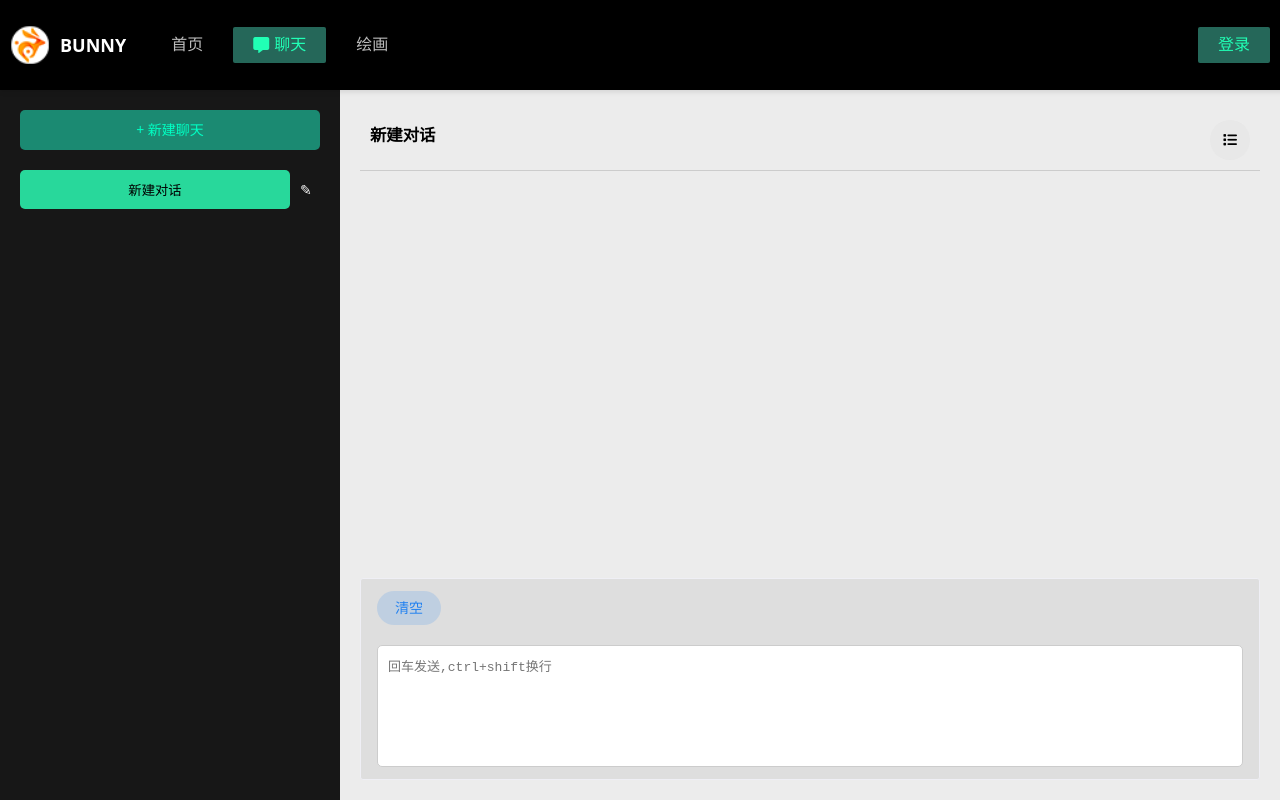
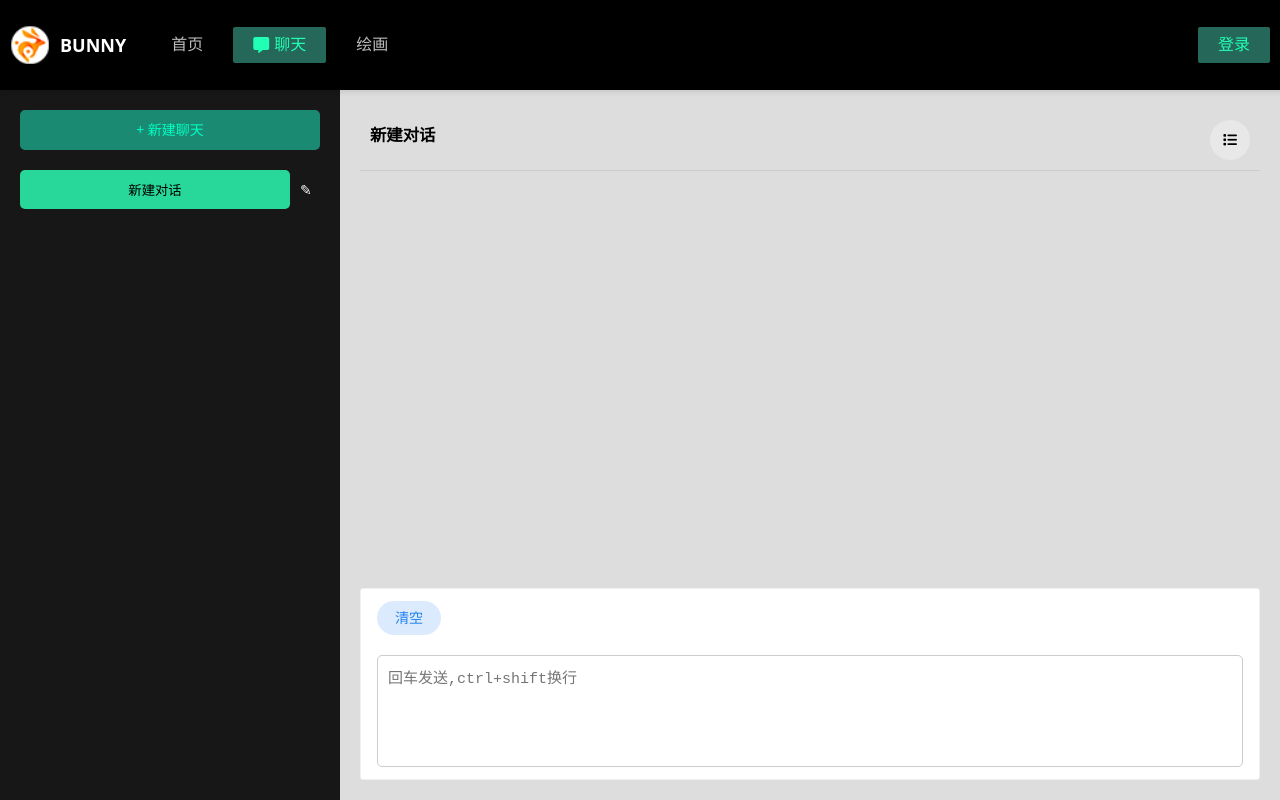
Before and after one commit to GPT-Bunny/Go-GPT, a Vue app: page /Chat in a window 1280 px wide. Built offline with nearby package versions, Linux system fonts and the light colour scheme.

Commit message:
提交说明

```diff
--- a/src/App.vue
+++ b/src/App.vue
@@ -7,5 +7,8 @@ const theme = ref('light');
 </script>
 
 <template>
-  <RouterView />
+    <n-message-provider>
+      <RouterView />
+
+    </n-message-provider>
 </template>
--- a/src/views/Chat.vue
+++ b/src/views/Chat.vue
@@ -36,10 +36,12 @@
               <div v-if="message.sender === 'bot'" class="message-info">
                 <span>{{ message.timestamp }}</span>
               </div>
+
               <!-- 仅机器人回复的消息包含复制按钮 -->
-              <div v-if="message.sender === 'bot'">
-                <n-button strong secondary circle type="warning" size="mini" style="background-color: transparent;" i
-                  class="fas fa-copy fa-sm  copy-icon" @click="copyMessage(message.content)" title="复制内容"></n-button>
+              <div v-if="message.sender === 'bot'"  >
+                <n-button strong secondary circle type="warning" size="mini"  i
+                  class="fas fa-copy fa-sm  copy-icon " @click="success(message.content)" title="复制内容">
+                </n-button>
               </div>
             </div>
           </div>
@@ -51,9 +53,7 @@
             <n-button strong secondary round type="info" @click="clearChat">清空</n-button>
           </div>
           <div class="send-message-area">
-            <textarea v-model="newMessage" @keydown="handleKeyPress" placeholder="回车发送,ctrl+shift换行" rows="4"
-              style="resize: none;"></textarea>
-            <!-- <n-button strong secondary round type="primary" @click="sendMessage" class="send-btn">发送</n-button> -->
+            <textarea v-model="newMessage" @keydown="handleKeyPress" placeholder="回车发送,ctrl+shift换行" rows="4" style="resize: none;"></textarea>
           </div>
         </n-card>
       </div>
@@ -63,6 +63,7 @@
 
 <script setup>
 import { ref, computed, onMounted, onUnmounted } from 'vue';
+import { useMessage } from 'naive-ui';
 
 const newMessage = ref('');
 const chats = ref([
@@ -124,14 +125,16 @@ const sendMessage = () => {
   }
 };
 
-const copyMessage = (text) => {
+const message = useMessage();
+
+const success = (text) => {
   navigator.clipboard.writeText(text)
     .then(() => {
-      console.log('Text copied to clipboard');
-      alert('复制成功'); // 复制成功提示
+      message.success('已复制到剪贴板');
     })
     .catch((error) => {
-      console.error('Error copying text: ', error);
+      console.error('复制文本时出错：', error);
+      message.error('复制失败，请重试');
     });
 };
 
@@ -162,6 +165,7 @@ const toggleSidebar = () => {
   isSidebarVisible.value = !isSidebarVisible.value; // 切换侧边栏显示/隐藏状态
 };
 </script>
+
 
 <style scoped>
 /* 添加标题栏样式 */
@@ -309,7 +313,7 @@ const toggleSidebar = () => {
   flex-direction: column;
   align-items: stretch;
   padding: 20px;
-  background-color: #ececec;
+  background-color: #dddddd;
 
   /* 左侧侧边栏的背景色 */
 }
@@ -324,7 +328,7 @@ const toggleSidebar = () => {
 
 
 .input-area {
-  background-color: #dedede;
+  background-color: #ffffff;
   display: flex;
   flex-direction: column;
 }
@@ -338,24 +342,27 @@ const toggleSidebar = () => {
   display: flex;
   align-items: center;
 }
-
+.n-card{
+  width: 100%;
+}
 textarea {
+  width: 100%;
   flex: 1;
   padding: 10px;
   border: 1px solid #ccc;
   border-radius: 5px;
-  font-size: 13px;
+  font-size: 15px;
   margin-top: 10px;
-  height: 100px;
+  height: 90px;
   /* 固定输入框高度为 100 像素 */
 }
-
-n-button {
+/*
+.n-button {
   padding: 10px 20px;
   border: none;
   border-radius: 5px;
   cursor: pointer;
-}
+} */
 
 
 
@@ -451,7 +458,19 @@ n-button {
 
 .copy-icon {
   margin-left: 10px;
-  margin-top: 10px;
+  margin-top: 20px; /* 调整提示框向下的距离 */
 }
 
+.message-success {
+  background-color: #34b397;
+  color: #fff;
+  border-radius: 5px;
+  padding: 10px 20px;
+  position: fixed;
+  bottom: 20px;
+  left: 50%;
+  transform: translateX(-50%);
+}
+
+
 </style>
--- a/src/views/Nav.vue
+++ b/src/views/Nav.vue
@@ -4,11 +4,10 @@
         <img src="@/assets/32x32.png" alt="Logo" class="logo">
         <p class="logo-text">BUNNY</p>
       </div>
-
       <router-link to="/home" class="nav-link">首页</router-link>
       <router-link to="/Chat" class="nav-link"><i class="fa fa-comment-alt"></i><n-dropdown :options="options">聊天</n-dropdown></router-link>
       <router-link to="/draw" class="nav-link">绘画</router-link>
-      <router-link to="/chat" class="nav-link login-button">登录</router-link>
+      <router-link to="/chat" class="nav-link login-button"> 登录</router-link>
     </nav>
 
 
```
